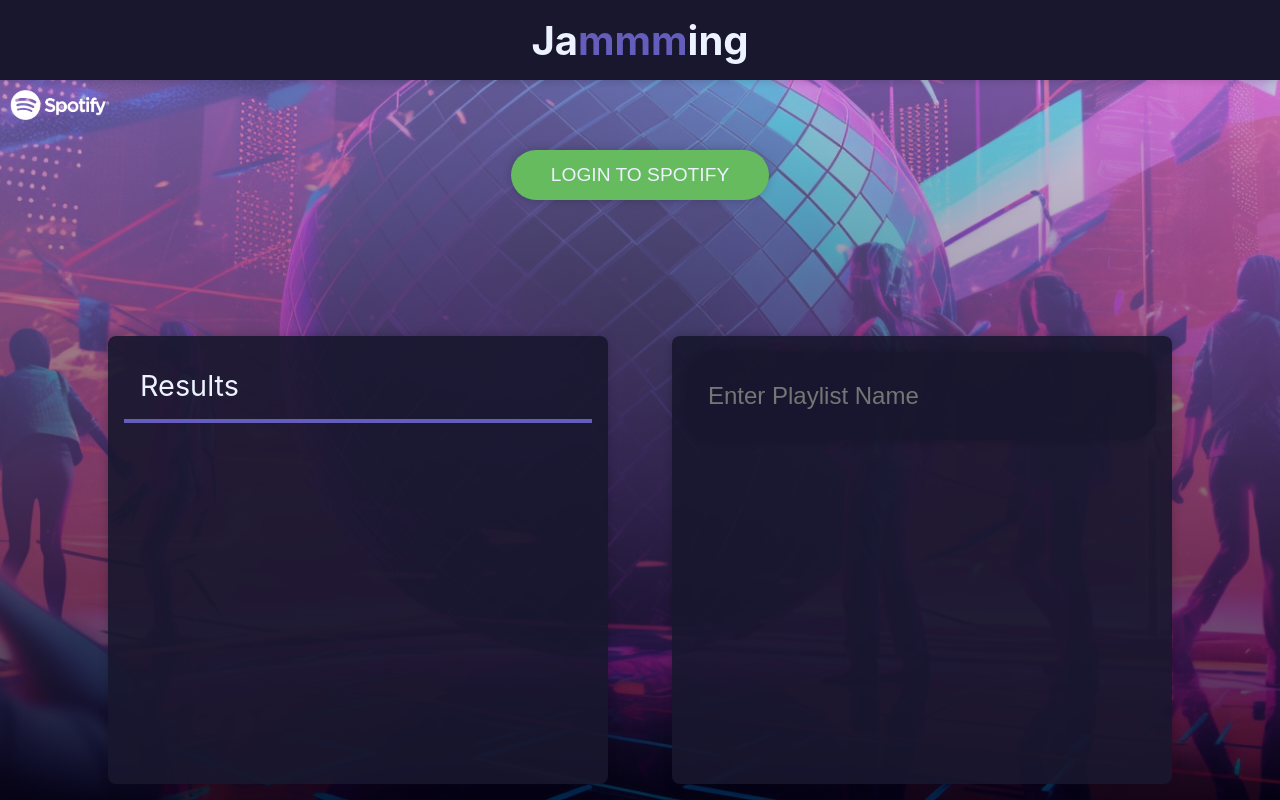
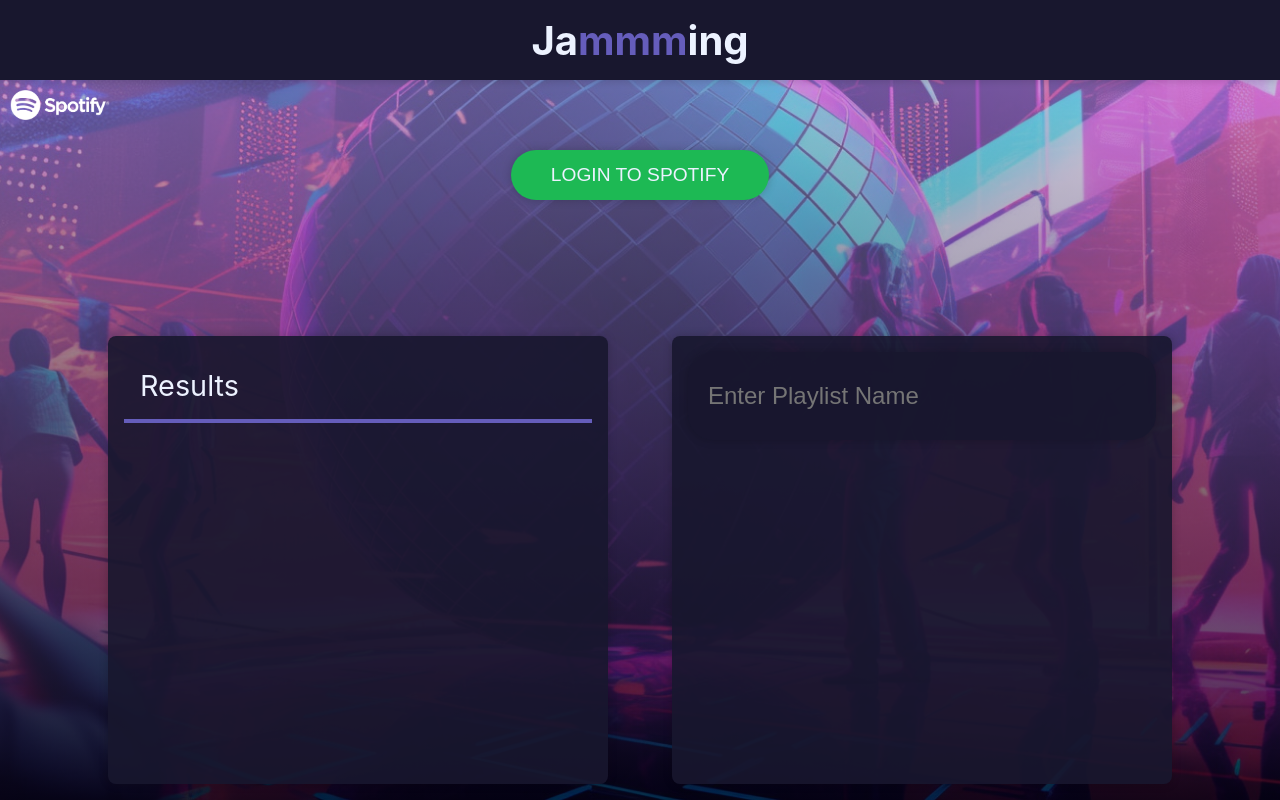
Before and after one commit to oaktec/jammming, a React (Create React App) app: page / in a window 1280 px wide. Built offline with nearby package versions, Linux system fonts and the light colour scheme.

Commit message:
Use spotify green for green elements

```diff
--- a/src/components/css/LoginArea.css
+++ b/src/components/css/LoginArea.css
@@ -13,7 +13,7 @@
   border-radius: 25px;
   font-size: 1.2rem;
   box-shadow: 0 0 10px rgba(0, 0, 0, 0.2);
-  background-color: #65bb5d;
+  background-color: #1db954;
   color: #ecf2ff;
   cursor: pointer;
 
@@ -21,11 +21,11 @@
 }
 
 .login-area button:hover {
-  background-color: #4b8b42;
+  background-color: #1db954cc;
 }
 
 .login-area button:active {
-  background-color: #4b8b42;
+  background-color: #1db954aa;
   box-shadow: 0 0 10px rgba(0, 0, 0, 0.2) inset;
 }
 
--- a/src/components/css/NotificationTrack.css
+++ b/src/components/css/NotificationTrack.css
@@ -24,7 +24,7 @@
 }
 
 .track-notification.success p {
-  color: #00ff00;
+  color: #1db954;
 }
 
 .track-notification.error p {
```
